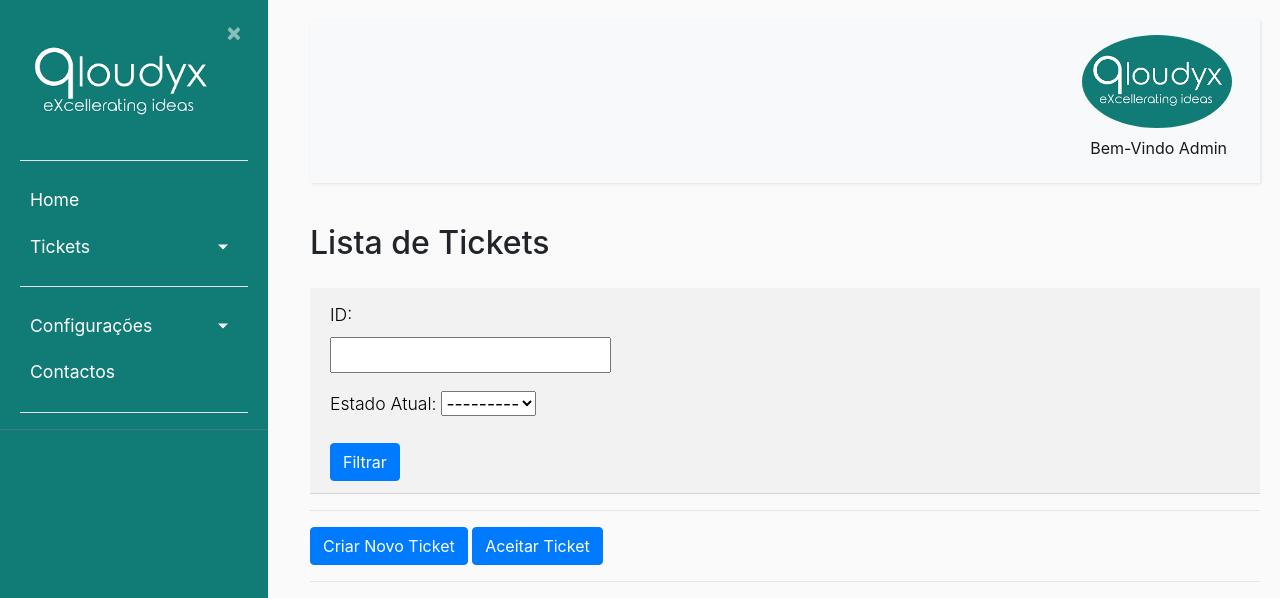
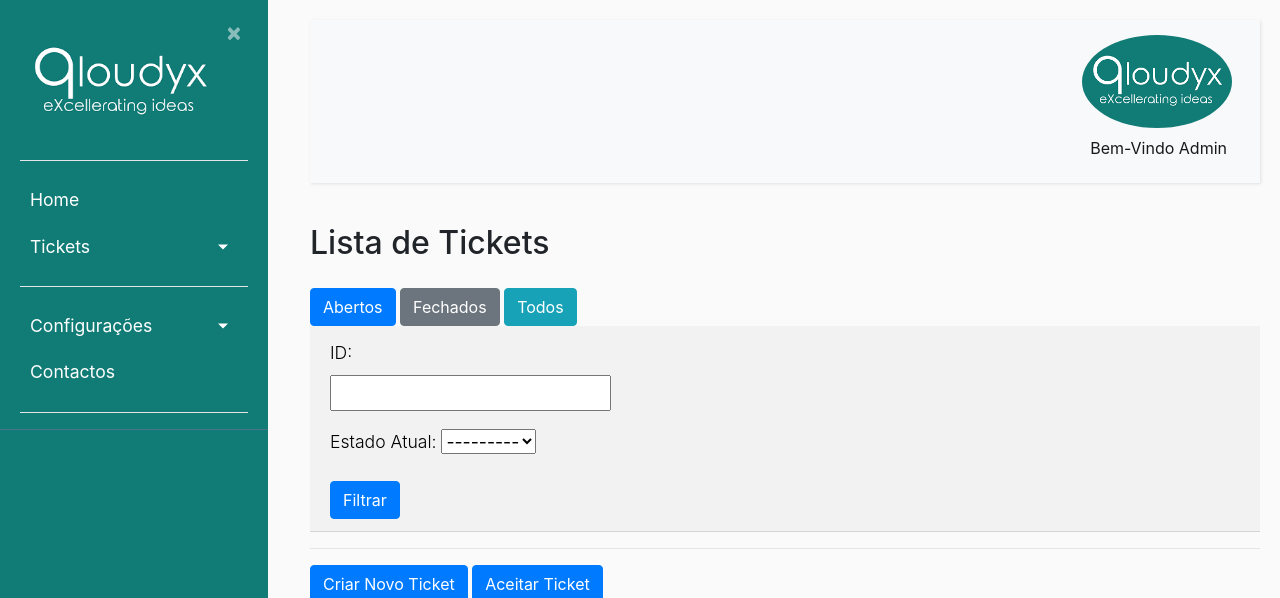
Before and after one commit to dev-qloudyx/QSupport, a Django app: page /listaticket/ in a window 1280 px wide. Shown: the top 598 px of the page. Run offline with Django 4.2, Linux system fonts and the light colour scheme; a user stored in the database is signed in; data comes from the database, SQL or seed files in the repository; both versions use the stored data as it was after the commit; some libraries are stand-ins or nearby versions.

Commit message:
Filtros rápidos

```diff
--- a/Qsupport/ticket/filtros.py
+++ b/Qsupport/ticket/filtros.py
@@ -13,7 +13,7 @@ class UserFilter(django_filters.FilterSet):
 #Filtro para a lista de Ticket
 class TicketFilter(django_filters.FilterSet):
     id = django_filters.NumberFilter()
-    estado = django_filters.ChoiceFilter(choices=[('2', 'Aberto'), ('6', 'Fechado')])
+    estado = django_filters.ChoiceFilter(choices=[('1', 'Aberto'), ('6', 'Fechado')])
 
     class Meta:
         model = Ticket
--- a/Qsupport/ticket/models.py
+++ b/Qsupport/ticket/models.py
@@ -168,6 +168,7 @@ class Ticket(models.Model):
 
     def __str__(self):
         return self.nome
+
 class StatusLog(models.Model):
     ticket = models.ForeignKey(Ticket, on_delete=models.CASCADE, verbose_name='Ticket')
     estado = models.ForeignKey(Estado, on_delete=models.CASCADE, verbose_name='Estado')
--- a/Qsupport/ticket/templates/ticket/listaticket.html
+++ b/Qsupport/ticket/templates/ticket/listaticket.html
@@ -12,6 +12,13 @@
     {% if user.is_admin or user.role == "Interno"%}
 
     {% if ticketall %}
+
+    <!-- Botões de Filtros Rápidos -->
+    <div class="filtros-rapidos">
+      <a href="{% url 'listaticket' %}?estado=1" class="btn btn-primary">Abertos</a>
+      <a href="{% url 'listaticket' %}?estado=6" class="btn btn-secondary">Fechados</a>
+      <a href="{% url 'listaticket' %}" class="btn btn-info">Todos</a>
+    </div>
     <!-- Formulário para pesquisa com filtro -->
     <div class="card-header">
       <form method="get">
@@ -86,6 +93,13 @@
     </table>
     <!-- Condição para apresentar a lista caso não haja nenhum item -->
     {% else %}
+        <!-- Botões de Filtros Rápidos -->
+        <div class="filtros-rapidos">
+          <a href="{% url 'listaticket' %}?estado=1" class="btn btn-primary">Abertos</a>
+          <a href="{% url 'listaticket' %}?estado=6" class="btn btn-secondary">Fechados</a>
+          <a href="{% url 'listaticket' %}" class="btn btn-info">Todos</a>
+        </div>
+        <hr>
         <p>Nenhum ticket encontrado.</p>
     {% endif %}
     <!-- Condição para apresentar a lista caso o utilizador seja um cliente -->
--- a/Qsupport/ticket/views.py
+++ b/Qsupport/ticket/views.py
@@ -55,6 +55,16 @@ def ticket_list(request):
     tickets = Ticket.objects.filter(Q(usuarios=tickuser) | Q(id_Proprietario=tickuser))
     ticketfilter = TicketFilter(request.GET, ticketall)
     total_resultados = ticketfilter.qs.count()
+
+    estado_filtro = request.GET.get('estado')
+    #filtros rápidos
+    if estado_filtro == 'abertos':
+        tickets = Ticket.objects.filter(estado__estado=1)
+    elif estado_filtro == 'fechados':
+        tickets = Ticket.objects.filter(estado__estado=6)
+    else:
+        tickets = Ticket.objects.all()
+
     return render(request, 'ticket/listaticket.html', {'tickets': tickets,'ticketall': ticketfilter.qs, 'filter':ticketfilter, 'total':total_resultados})
 
 #ver lista de entidades
```
Also changed, not shown: Qsupport/db.sqlite3.
